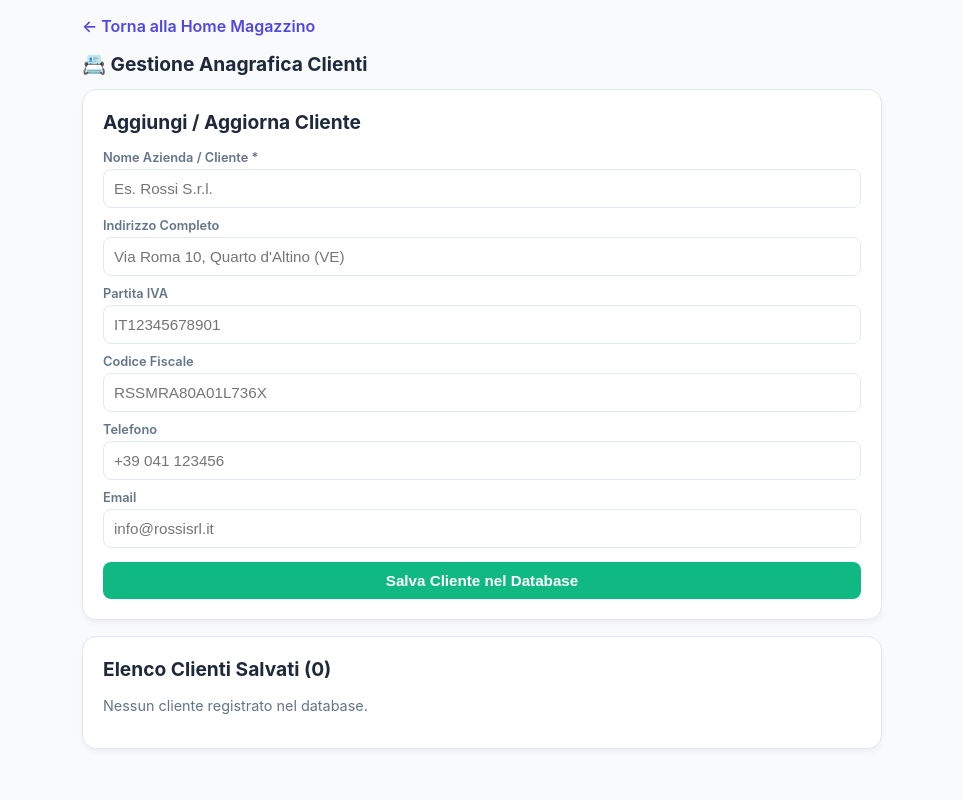
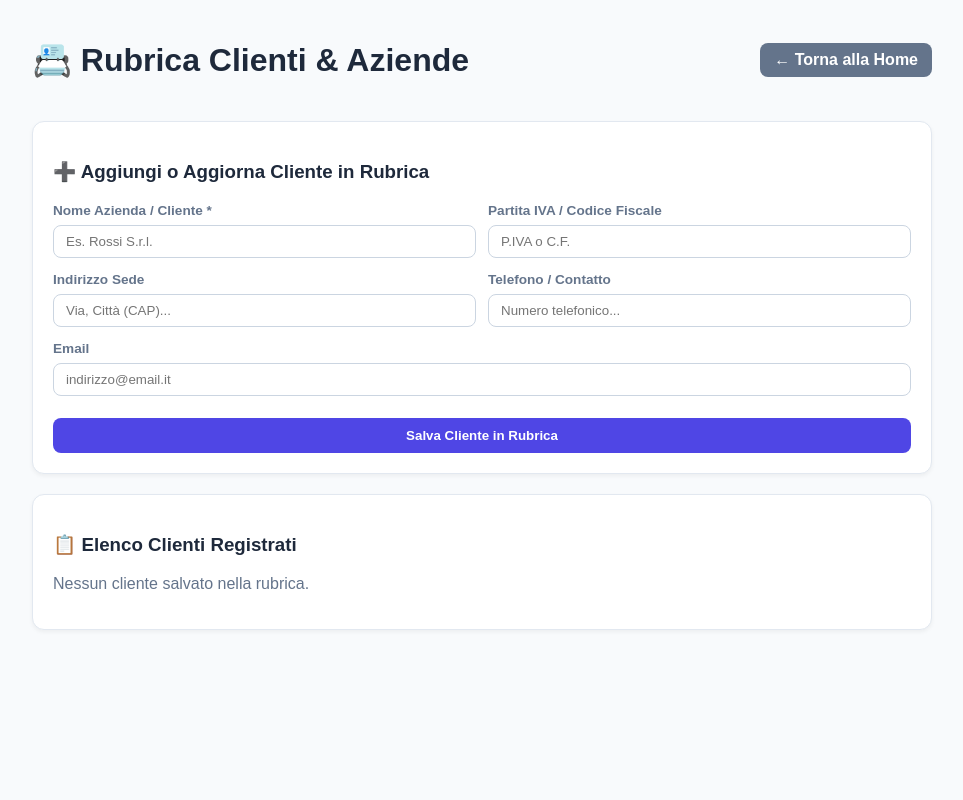
Before and after one commit to saffiodeep95/magazzinooi-qr, a Flask app: page /clienti in a window 1280 px wide. Shown: the whole page, without its empty margins (158-1121 px from the left). Run offline with Flask 3, Linux system fonts and the light colour scheme; the visitor is signed in with stand-in values (Sample User, id 1); data that the repository does not hold is empty; some libraries are stand-ins or nearby versions.

Commit message:
Update clienti.html

```diff
--- a/templates/clienti.html
+++ b/templates/clienti.html
@@ -3,93 +3,98 @@
 <head>
     <meta charset="UTF-8">
     <meta name="viewport" content="width=device-width, initial-scale=1.0">
-    <title>Anagrafica Clienti - Magazzino OMG</title>
-    <link rel="manifest" href="{{ url_for('static', filename='manifest.json') }}">
-    <meta name="theme-color" content="#4f46e5">
+    <title>Rubrica Clienti</title>
     <style>
-        :root {
-            --primary: #4f46e5;
-            --primary-hover: #4338ca;
-            --success: #10b981;
-            --danger: #ef4444;
-            --bg-color: #f8fafc;
-            --card-bg: #ffffff;
-            --text-main: #1e293b;
-            --text-muted: #64748b;
-            --border-color: #e2e8f0;
-        }
-        body { font-family: -apple-system, BlinkMacSystemFont, "Segoe UI", Roboto, sans-serif; max-width: 800px; margin: 0 auto; padding: 16px; background: var(--bg-color); color: var(--text-main); }
-        .back-link { display: inline-block; color: var(--primary); text-decoration: none; font-weight: 600; margin-bottom: 16px; }
-        .back-link:hover { text-decoration: underline; }
-        .card { background: var(--card-bg); padding: 20px; border-radius: 14px; box-shadow: 0 4px 6px -1px rgba(0,0,0,0.05); margin-bottom: 16px; border: 1px solid var(--border-color); }
-        h1, h2 { font-size: 1.2rem; color: var(--text-main); margin-top: 0; }
-        label { display: block; font-size: 0.8rem; font-weight: 600; color: var(--text-muted); margin-bottom: 4px; margin-top: 10px; }
-        input, button { width: 100%; padding: 10px; border: 1px solid var(--border-color); border-radius: 8px; box-sizing: border-box; font-size: 0.95rem; }
-        button { background: var(--success); color: white; border: none; font-weight: 600; cursor: pointer; margin-top: 14px; }
-        .client-row { border-bottom: 1px solid var(--border-color); padding: 12px 0; display: flex; justify-content: space-between; align-items: center; }
-        .client-row:last-child { border-bottom: none; }
-        .flash { background: #dcfce7; color: #166534; padding: 10px; border-radius: 8px; margin-bottom: 15px; font-size: 0.9rem; border: 1px solid #bbf7d0; }
+        body { font-family: sans-serif; max-width: 900px; margin: 0 auto; padding: 20px; background: #f8fafc; color: #1e293b; }
+        .card { background: white; padding: 20px; border-radius: 12px; border: 1px solid #e2e8f0; margin-bottom: 20px; box-shadow: 0 2px 4px rgba(0,0,0,0.05); }
+        .btn { background: #4f46e5; color: white; padding: 10px 16px; border: none; border-radius: 8px; font-weight: bold; cursor: pointer; }
+        .btn:hover { opacity: 0.9; }
+        input { width: 100%; padding: 8px 12px; margin: 6px 0 12px 0; border: 1px solid #cbd5e1; border-radius: 8px; box-sizing: border-box; }
+        label { font-size: 0.85rem; font-weight: bold; color: #64748b; }
+        table { width: 100%; border-collapse: collapse; margin-top: 10px; font-size: 0.9rem; }
+        th, td { padding: 10px; border-bottom: 1px solid #e2e8f0; text-align: left; }
+        th { background: #f1f5f9; }
+        .grid-2 { display: grid; grid-template-columns: 1fr 1fr; gap: 12px; }
+        @media(max-width: 768px) { .grid-2 { grid-template-columns: 1fr; } }
     </style>
 </head>
 <body>
-    <a href="{{ url_for('index') }}" class="back-link">← Torna alla Home Magazzino</a>
 
-    <h1>📇 Gestione Anagrafica Clienti</h1>
+    <div style="display: flex; justify-content: space-between; align-items: center; margin-bottom: 20px;">
+        <h1>📇 Rubrica Clienti & Aziende</h1>
+        <a href="{{ url_for('index') }}" style="background: #64748b; color: white; padding: 8px 14px; text-decoration: none; border-radius: 8px; font-weight: bold;">← Torna alla Home</a>
+    </div>
 
     {% with messages = get_flashed_messages() %}
       {% if messages %}
         {% for message in messages %}
-          <div class="flash">{{ message }}</div>
+          <div style="background: #dcfce7; color: #166534; padding: 10px; border-radius: 8px; margin-bottom: 15px; border: 1px solid #bbf7d0;">{{ message }}</div>
         {% endfor %}
       {% endif %}
     {% endwith %}
 
     <div class="card">
-        <h2>Aggiungi / Aggiorna Cliente</h2>
+        <h3>➕ Aggiungi o Aggiorna Cliente in Rubrica</h3>
         <form action="{{ url_for('aggiungi_cliente') }}" method="POST">
-            <label>Nome Azienda / Cliente *</label>
-            <input type="text" name="nome_azienda" required placeholder="Es. Rossi S.r.l.">
-
-            <label>Indirizzo Completo</label>
-            <input type="text" name="indirizzo" placeholder="Via Roma 10, Quarto d'Altino (VE)">
-
-            <label>Partita IVA</label>
-            <input type="text" name="p_iva" placeholder="IT12345678901">
-
-            <label>Codice Fiscale</label>
-            <input type="text" name="codice_fiscale" placeholder="RSSMRA80A01L736X">
-
-            <label>Telefono</label>
-            <input type="text" name="telefono" placeholder="+39 041 123456">
-
-            <label>Email</label>
-            <input type="email" name="email" placeholder="info@rossisrl.it">
-
-            <button type="submit">Salva Cliente nel Database</button>
+            <div class="grid-2">
+                <div>
+                    <label>Nome Azienda / Cliente *</label>
+                    <input type="text" name="nome_azienda" required placeholder="Es. Rossi S.r.l.">
+                </div>
+                <div>
+                    <label>Partita IVA / Codice Fiscale</label>
+                    <input type="text" name="p_iva" placeholder="P.IVA o C.F.">
+                </div>
+            </div>
+            <div class="grid-2">
+                <div>
+                    <label>Indirizzo Sede</label>
+                    <input type="text" name="indirizzo" placeholder="Via, Città (CAP)...">
+                </div>
+                <div>
+                    <label>Telefono / Contatto</label>
+                    <input type="text" name="telefono" placeholder="Numero telefonico...">
+                </div>
+            </div>
+            <div>
+                <label>Email</label>
+                <input type="email" name="email" placeholder="indirizzo@email.it">
+            </div>
+            <button type="submit" class="btn" style="width: 100%; margin-top: 10px;">Salva Cliente in Rubrica</button>
         </form>
     </div>
 
     <div class="card">
-        <h2>Elenco Clienti Salvati ({{ clienti|length }})</h2>
+        <h3>📋 Elenco Clienti Registrati</h3>
         {% if clienti %}
-            {% for c in clienti %}
-            <div class="client-row">
-                <div>
-                    <strong>{{ c.nome_azienda }}</strong><br>
-                    <span style="font-size: 0.85rem; color: var(--text-muted);">
-                        Indirizzo: {{ c.indirizzo if c.indirizzo else 'N/D' }} | P.IVA: {{ c.p_iva if c.p_iva else 'N/D' }} | Tel: {{ c.telefono if c.telefono else 'N/D' }}
-                    </span>
-                </div>
-                {% if session.get('is_admin') %}
-                <form action="{{ url_for('elimina_cliente', cliente_id=c.id) }}" method="POST" onsubmit="return confirm('Eliminare questo cliente?');" style="margin: 0;">
-                    <button type="submit" style="background: var(--danger); padding: 6px 10px; margin: 0; font-size: 0.8rem;">Elimina</button>
-                </form>
-                {% endif %}
-            </div>
-            {% endfor %}
+        <div style="overflow-x: auto;">
+            <table>
+                <thead>
+                    <tr>
+                        <th>Azienda</th>
+                        <th>Indirizzo</th>
+                        <th>P.IVA</th>
+                        <th>Telefono</th>
+                        <th>Email</th>
+                    </tr>
+                </thead>
+                <tbody>
+                    {% for c in clienti %}
+                    <tr>
+                        <td><strong>{{ c.nome_azienda }}</strong></td>
+                        <td>{{ c.indirizzo if c.indirizzo else '-' }}</td>
+                        <td>{{ c.p_iva if c.p_iva else '-' }}</td>
+                        <td>{{ c.telefono if c.telefono else '-' }}</td>
+                        <td>{{ c.email if c.email else '-' }}</td>
+                    </tr>
+                    {% endfor %}
+                </tbody>
+            </table>
+        </div>
         {% else %}
-            <p style="color: var(--text-muted); font-size: 0.9rem;">Nessun cliente registrato nel database.</p>
+            <p style="color: #64748b;">Nessun cliente salvato nella rubrica.</p>
         {% endif %}
     </div>
+
 </body>
 </html>
```
